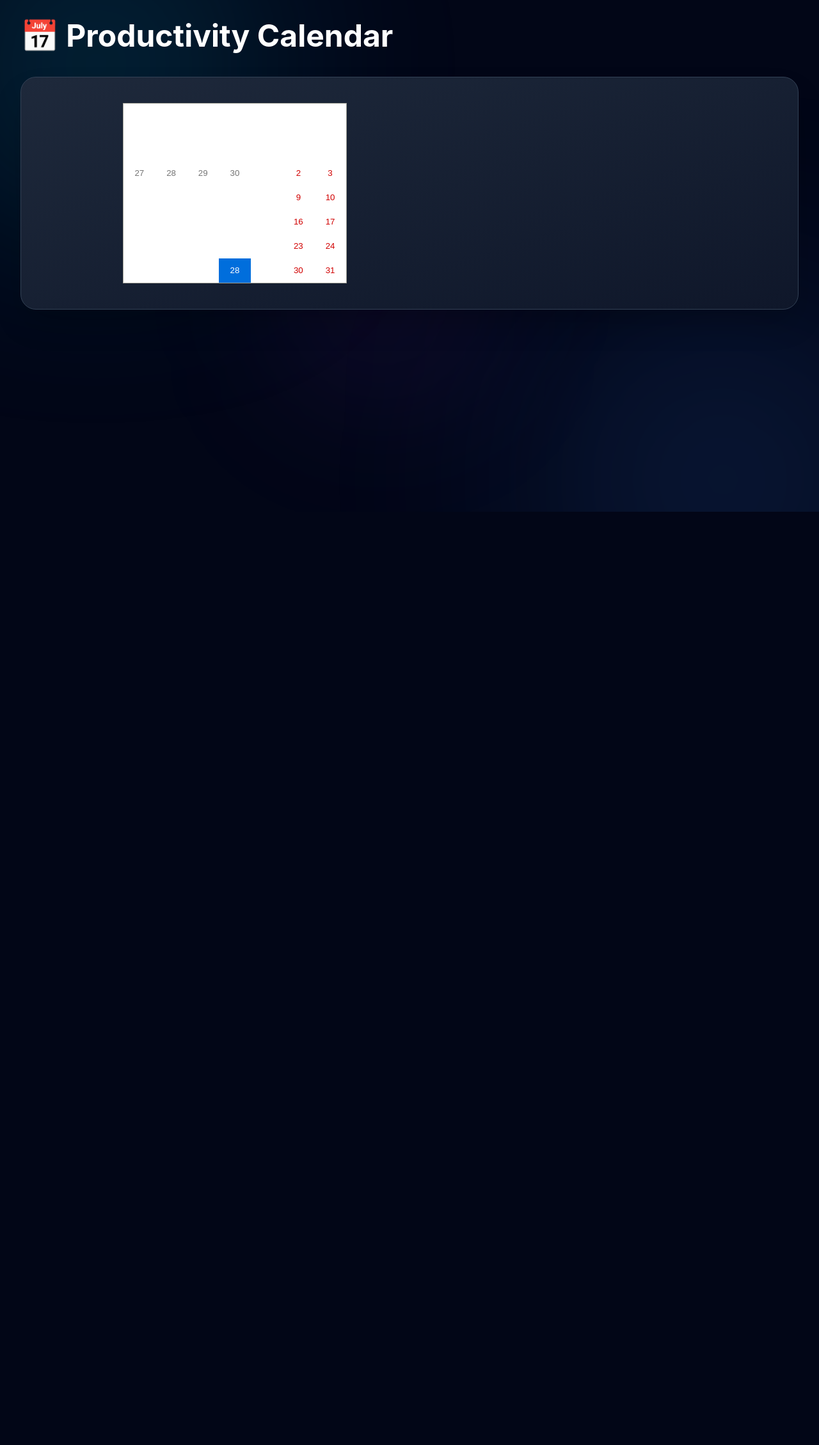
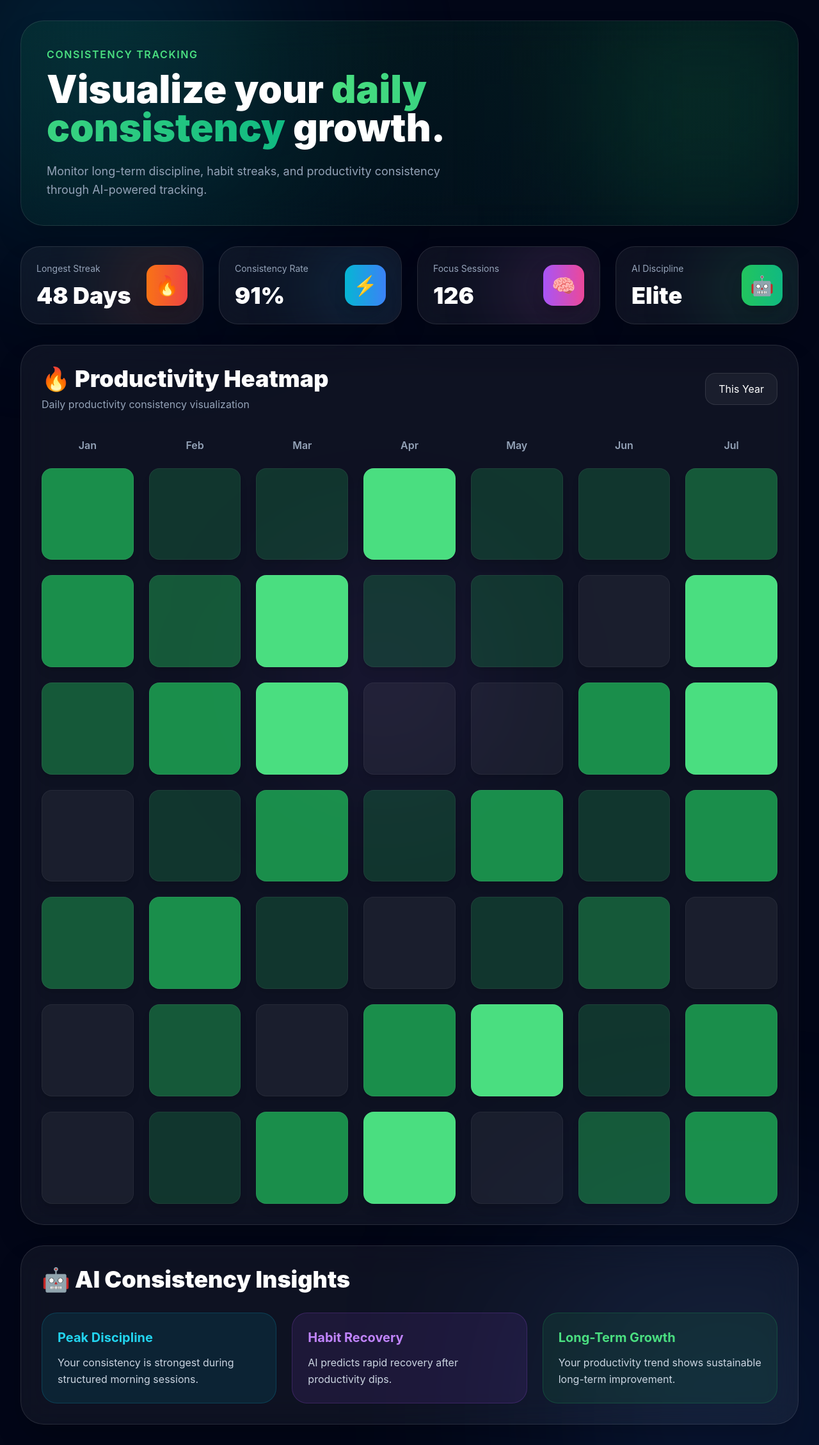
Before and after one commit to gittadarsh/productivity-tracker, a React (Vite) app: page /heatmap in a window 1280 px wide. Shown: the whole page at 64% size. Before the commit the page ends 800 px from the top, so only its background shows below. Built offline with nearby package versions, Linux system fonts and the light colour scheme; no server answers; the database is empty; sample sign-in values are in the browser's storage.

Commit message:
Redesigned heatmap page with premium SaaS UI

```diff
--- a/src/pages/Heatmap.jsx
+++ b/src/pages/Heatmap.jsx
@@ -1,80 +1,367 @@
-import Calendar from "react-calendar";
+import {
 
-import "react-calendar/dist/Calendar.css";
+  motion,
 
-import { useState } from "react";
+} from "framer-motion";
 
 export default function Heatmap() {
 
-  const [date, setDate] =
-    useState(new Date());
+  const months = [
 
-  const completedDates = [
-
-    "2026-05-01",
-    "2026-05-02",
-    "2026-05-03",
-    "2026-05-05",
-    "2026-05-06",
-    "2026-05-08",
-    "2026-05-10",
-    "2026-05-12",
+    "Jan",
+    "Feb",
+    "Mar",
+    "Apr",
+    "May",
+    "Jun",
+    "Jul",
   ];
-
-  const tileClassName = ({
-    date,
-    view,
-  }) => {
-
-    if (view === "month") {
-
-      const formatted =
-        date
-          .toISOString()
-          .split("T")[0];
-
-      if (
-        completedDates.includes(
-          formatted
-        )
-      ) {
-
-        return "completed-day";
-      }
-    }
-
-    return "";
-  };
 
   return (
 
-    <div>
+    <div className="space-y-8">
 
-      <h1 className="text-5xl font-bold mb-10">
+      {/* HERO */}
 
-        📅 Productivity Calendar
+      <motion.div
 
-      </h1>
+        initial={{
+          opacity: 0,
+          y: 20,
+        }}
 
-      <div className="bg-gradient-to-br from-slate-800 to-slate-900 border border-slate-700 p-10 rounded-3xl shadow-2xl">
+        animate={{
+          opacity: 1,
+          y: 0,
+        }}
 
-        <div className="max-w-4xl mx-auto">
+        className="relative overflow-hidden rounded-[36px] border border-white/10 bg-gradient-to-br from-green-500/10 to-emerald-500/5 backdrop-blur-xl p-8 md:p-10 shadow-2xl"
+      >
 
-          <Calendar
+        <div className="absolute top-0 right-0 w-72 h-72 bg-green-500/20 blur-[120px]" />
 
-            onChange={setDate}
+        <div className="relative z-10">
 
-            value={date}
+          <p className="text-green-400 font-semibold tracking-widest uppercase mb-3">
 
-            tileClassName={
-              tileClassName
-            }
+            Consistency Tracking
 
-          />
+          </p>
+
+          <h1 className="text-5xl md:text-6xl font-black leading-tight max-w-4xl">
+
+            Visualize your
+            {" "}
+
+            <span className="bg-gradient-to-r from-green-400 to-emerald-500 bg-clip-text text-transparent">
+
+              daily consistency
+            </span>
+
+            {" "}
+            growth.
+          </h1>
+
+          <p className="text-slate-400 text-lg mt-6 max-w-2xl leading-relaxed">
+
+            Monitor long-term discipline,
+            habit streaks,
+            and productivity consistency through AI-powered tracking.
+
+          </p>
 
         </div>
 
+      </motion.div>
+
+      {/* STATS */}
+
+      <div className="grid grid-cols-1 sm:grid-cols-2 xl:grid-cols-4 gap-6">
+
+        {[
+          {
+            title: "Longest Streak",
+            value: "48 Days",
+            icon: "🔥",
+            color: "from-orange-500 to-red-500",
+          },
+
+          {
+            title: "Consistency Rate",
+            value: "91%",
+            icon: "⚡",
+            color: "from-cyan-500 to-blue-500",
+          },
+
+          {
+            title: "Focus Sessions",
+            value: "126",
+            icon: "🧠",
+            color: "from-purple-500 to-pink-500",
+          },
+
+          {
+            title: "AI Discipline",
+            value: "Elite",
+            icon: "🤖",
+            color: "from-green-500 to-emerald-500",
+          },
+        ].map((stat, index) => (
+
+          <motion.div
+
+            key={index}
+
+            initial={{
+              opacity: 0,
+              y: 20,
+            }}
+
+            animate={{
+              opacity: 1,
+              y: 0,
+            }}
+
+            transition={{
+              delay: index * 0.08,
+            }}
+
+            whileHover={{
+              y: -6,
+            }}
+
+            className="relative overflow-hidden rounded-[30px] border border-white/10 bg-white/5 backdrop-blur-xl p-6 shadow-2xl"
+          >
+
+            <div
+              className={`absolute top-0 right-0 w-32 h-32 bg-gradient-to-br ${stat.color} opacity-20 blur-3xl`}
+            />
+
+            <div className="relative z-10">
+
+              <div className="flex items-center justify-between">
+
+                <div>
+
+                  <p className="text-slate-400 text-sm">
+
+                    {stat.title}
+
+                  </p>
+
+                  <h2 className="text-4xl font-black mt-3">
+
+                    {stat.value}
+
+                  </h2>
+
+                </div>
+
+                <div
+                  className={`w-16 h-16 rounded-2xl bg-gradient-to-r ${stat.color} flex items-center justify-center text-3xl shadow-xl`}
+                >
+
+                  {stat.icon}
+
+                </div>
+
+              </div>
+
+            </div>
+
+          </motion.div>
+        ))}
+
       </div>
+
+      {/* HEATMAP */}
+
+      <motion.div
+
+        initial={{
+          opacity: 0,
+          y: 20,
+        }}
+
+        animate={{
+          opacity: 1,
+          y: 0,
+        }}
+
+        className="rounded-[36px] border border-white/10 bg-white/5 backdrop-blur-xl p-8 shadow-2xl overflow-hidden"
+      >
+
+        <div className="flex items-center justify-between flex-wrap gap-4 mb-10">
+
+          <div>
+
+            <h2 className="text-4xl font-black">
+
+              🔥 Productivity Heatmap
+
+            </h2>
+
+            <p className="text-slate-400 mt-2">
+
+              Daily productivity consistency visualization
+
+            </p>
+
+          </div>
+
+          <button className="bg-white/5 hover:bg-white/10 border border-white/10 transition px-5 py-3 rounded-2xl">
+
+            This Year
+
+          </button>
+
+        </div>
+
+        {/* MONTHS */}
+
+        <div className="grid grid-cols-7 gap-6 mb-6">
+
+          {months.map((month, index) => (
+
+            <div
+              key={index}
+
+              className="text-slate-400 font-semibold text-center"
+            >
+
+              {month}
+
+            </div>
+          ))}
+
+        </div>
+
+        {/* HEATMAP GRID */}
+
+        <div className="grid grid-cols-7 gap-6">
+
+          {Array.from({
+
+            length: 49,
+
+          }).map((_, index) => {
+
+            const levels = [
+
+              "bg-white/5",
+              "bg-green-500/20",
+              "bg-green-500/40",
+              "bg-green-500/70",
+              "bg-green-400",
+            ];
+
+            const randomLevel =
+              levels[
+                Math.floor(
+                  Math.random() *
+                  levels.length
+                )
+              ];
+
+            return (
+
+              <motion.div
+
+                key={index}
+
+                whileHover={{
+                  scale: 1.12,
+                }}
+
+                className={`aspect-square rounded-2xl ${randomLevel} border border-white/5 transition-all duration-300 shadow-lg`}
+              />
+            );
+          })}
+
+        </div>
+
+      </motion.div>
+
+      {/* AI INSIGHTS */}
+
+      <motion.div
+
+        initial={{
+          opacity: 0,
+          y: 20,
+        }}
+
+        animate={{
+          opacity: 1,
+          y: 0,
+        }}
+
+        transition={{
+          delay: 0.2,
+        }}
+
+        className="rounded-[36px] border border-white/10 bg-white/5 backdrop-blur-xl p-8 shadow-2xl"
+      >
+
+        <h2 className="text-4xl font-black mb-8">
+
+          🤖 AI Consistency Insights
+
+        </h2>
+
+        <div className="grid grid-cols-1 lg:grid-cols-3 gap-6">
+
+          <div className="bg-cyan-500/10 border border-cyan-500/20 rounded-3xl p-6">
+
+            <h3 className="text-cyan-400 font-bold text-xl mb-3">
+
+              Peak Discipline
+
+            </h3>
+
+            <p className="text-slate-300 leading-relaxed">
+
+              Your consistency is strongest during structured morning sessions.
+
+            </p>
+
+          </div>
+
+          <div className="bg-purple-500/10 border border-purple-500/20 rounded-3xl p-6">
+
+            <h3 className="text-purple-400 font-bold text-xl mb-3">
+
+              Habit Recovery
+
+            </h3>
+
+            <p className="text-slate-300 leading-relaxed">
+
+              AI predicts rapid recovery after productivity dips.
+
+            </p>
+
+          </div>
+
+          <div className="bg-green-500/10 border border-green-500/20 rounded-3xl p-6">
+
+            <h3 className="text-green-400 font-bold text-xl mb-3">
+
+              Long-Term Growth
+
+            </h3>
+
+            <p className="text-slate-300 leading-relaxed">
+
+              Your productivity trend shows sustainable long-term improvement.
+
+            </p>
+
+          </div>
+
+        </div>
+
+      </motion.div>
 
     </div>
   );
```
